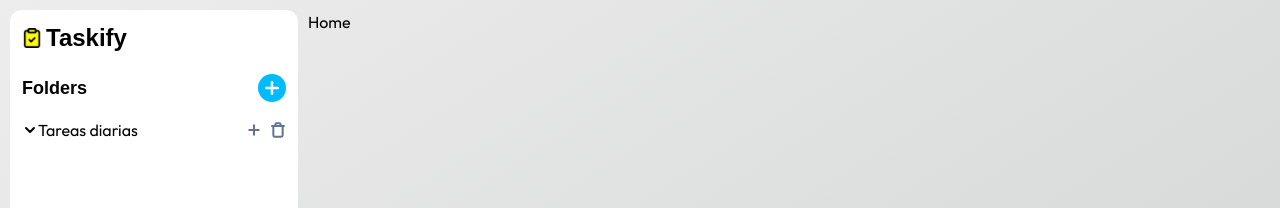
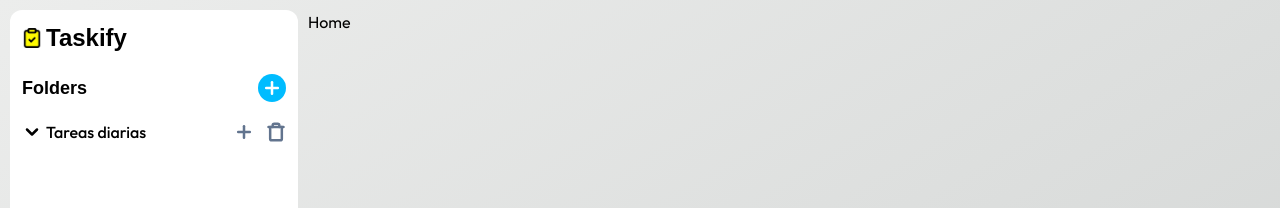
Before and after one commit to Juankyyy/taskify-frontend, a React (Vite) app: page / in a window 1280 px wide. Shown: the top 208 px of the page. Built offline with nearby package versions, Linux system fonts and the light colour scheme; a web font is replaced by a local one; what @midudev/tailwind-animations would draw is missing.

Commit message:
feat: icons animations improve

```diff
--- a/src/components/Collapse.jsx
+++ b/src/components/Collapse.jsx
@@ -8,13 +8,13 @@
       <input className="p-0" type="checkbox" />
       <div className="collapse-title flex items-center justify-between p-0">
         <div className="flex items-center">
-          <ChevronDown className="w-4 h-4 stroke-3 transform duration-300 group-has-[:checked]:rotate-180 " />
-          {title}
+          <ChevronDown className="w-icon h-icon stroke-3 mr-1 transform duration-300 group-has-[:checked]:rotate-180 " />
+          <p className="font-medium">{title}</p>
         </div>
 
-        <div className="flex gap-2 z-20">
-          <Plus className="w-4 h-4 stroke-3 stroke-slate-500 cursor-pointer hover:animate-squeeze" />
-          <Trash className="w-4 h-4 stroke-3 stroke-slate-500 cursor-pointer hover:animate-tada  hover:stroke-red-600 transition-all" />
+        <div className="flex justify-center items-center gap-2 z-20">
+          <Plus className="w-7 h-7 p-1 stroke-3 stroke-slate-500 cursor-pointer rounded-full transition-colors hover:bg-green-600 hover:stroke-white hover:animate-pop hover:animate-duration-500" />
+          <Trash className="w-icon h-icon stroke-3 stroke-slate-500 cursor-pointer hover:animate-tada  hover:stroke-red-600 transition-all" />
         </div>
       </div>
       <div className="collapse-content">{children}</div>
```
